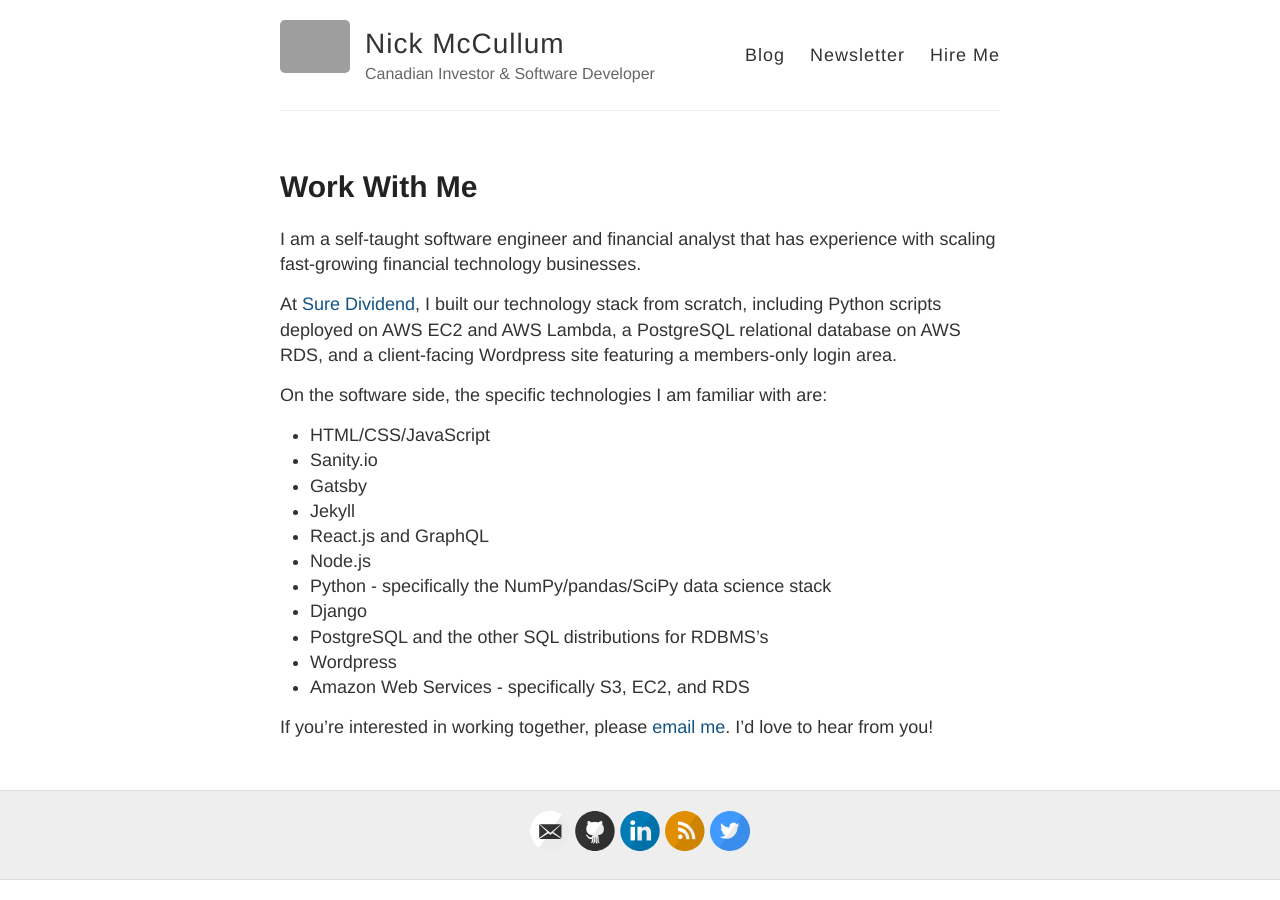
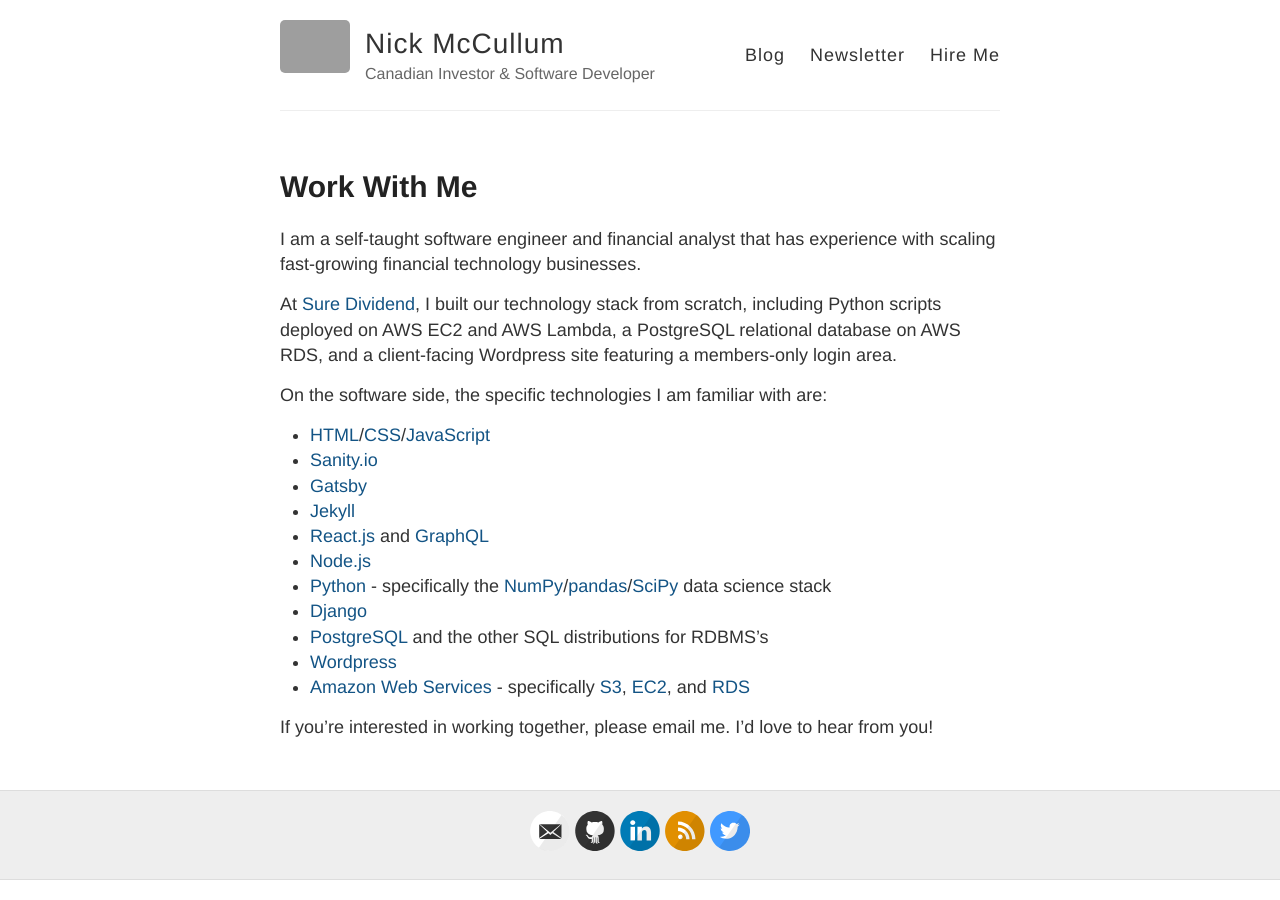
Before and after one commit to rosyberti/website, a Jekyll site: the page built from hire-me.md, in a window 1280 px wide. Built offline with Jekyll 4.4.1, drawn with Linux system fonts in a browser that asks for light colours; some of the changed lines change nothing that is shown; grey boxes are pictures that could not be loaded.

Commit message:
added links

```diff
--- a/hire-me.md
+++ b/hire-me.md
@@ -10,16 +10,18 @@
 
 On the software side, the specific technologies I am familiar with are:
 
-* HTML/CSS/JavaScript
-* Sanity.io
-* Gatsby
-* Jekyll
-* React.js and GraphQL
-* Node.js
-* Python - specifically the NumPy/pandas/SciPy data science stack
-* Django
-* PostgreSQL and the other SQL distributions for RDBMS's
-* Wordpress
-* Amazon Web Services - specifically S3, EC2, and RDS
 
-If you're interested in working together, please [email me](mailto:nicholasmccullum@gmail.com). I'd love to hear from you!
+
+*   [HTML](https://en.wikipedia.org/wiki/HTML)/[CSS](https://en.wikipedia.org/wiki/Cascading_Style_Sheets)/[JavaScript](https://www.javascript.com/)
+*   [Sanity.io](https://www.sanity.io/)
+*   [Gatsby](https://www.gatsbyjs.org/)
+*   [Jekyll](https://jekyllrb.com/)
+*   [React.js](https://reactjs.org/) and [GraphQL](https://graphql.org/)
+*   [Node.js](https://nodejs.org/en/)
+*   [Python](https://www.python.org/) - specifically the [NumPy](https://numpy.org/)/[pandas](https://pandas.pydata.org/)/[SciPy](https://www.scipy.org/) data science stack
+*   [Django](https://www.djangoproject.com/)
+*   [PostgreSQL](https://www.postgresql.org/) and the other SQL distributions for RDBMS's
+*   [Wordpress](https://wordpress.org/)
+*   [Amazon Web Services](https://aws.amazon.com/) - specifically [S3](https://aws.amazon.com/s3/), [EC2](https://aws.amazon.com/ec2/), and [RDS](https://aws.amazon.com/rds/)
+
+If you're interested in working together, please email me. I'd love to hear from you!
```
